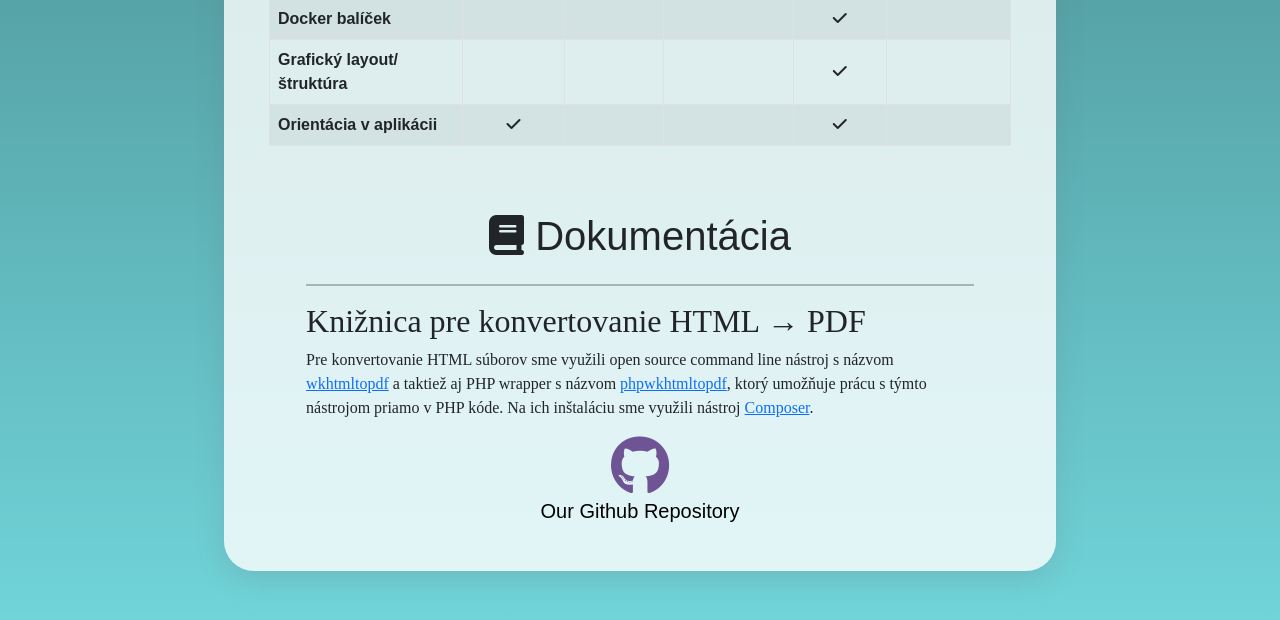
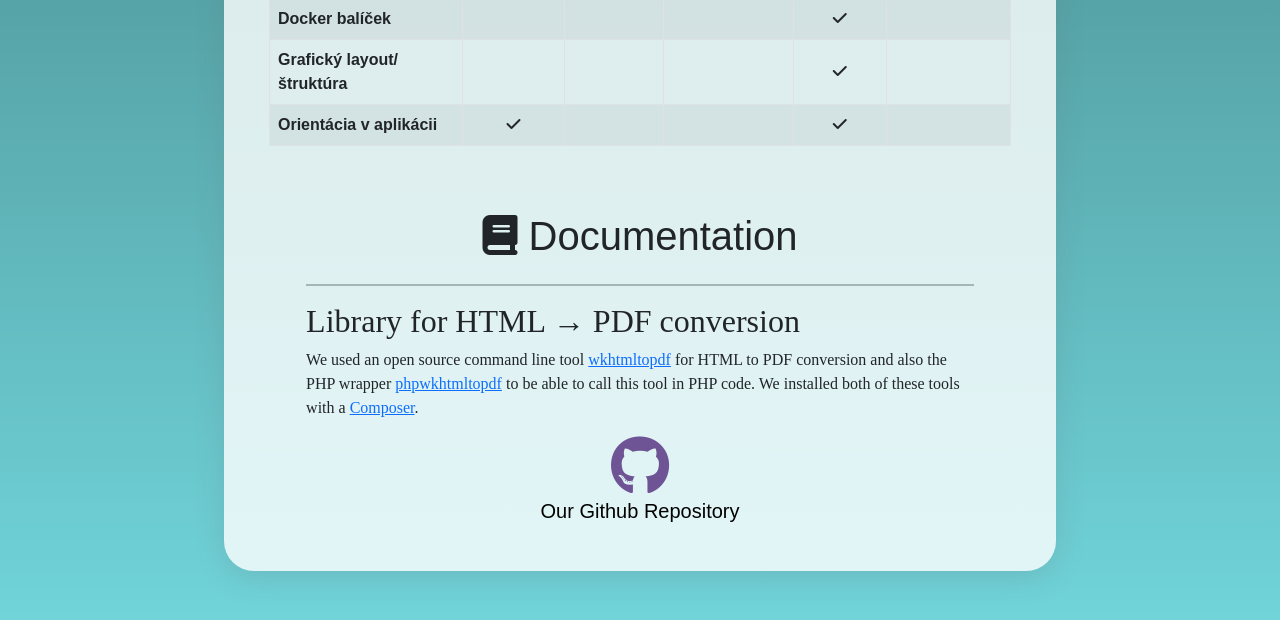
Before and after one commit to Kolosecek/WebTech2, a PHP site: page /info.php in a window 1280 px wide. Shown: the part 2232-2852 px from the top of the page. Run offline with PHP 8.4, Linux system fonts and the light colour scheme; some libraries are stand-ins or nearby versions.

Commit message:
eng documentation

```diff
--- a/info.php
+++ b/info.php
@@ -22,7 +22,8 @@
 
 
         <div class="table_wrapper" style="margin: 100px; justify-content: center; align-items: center; display: flex; flex-direction: column">
-            <h1 style="text-align: center; font-family: 'Asap', sans-serif">About</h1>
+            <h1 style="text-align: center; font-family: 'Asap', sans-serif"><i class="fas fa-address-card"></i>
+                About</h1>
             <hr style="width: 90%; height: 2px; background-color: black !important;">
 
             <div class="contacts-container">
@@ -215,17 +216,15 @@
                 </tbody>
             </table>
 
-            <h1 style="margin-top: 50px; font-family: 'Asap', sans-serif"><i class="fas fa-book"></i> Dokumentácia
+            <h1 style="margin-top: 50px; font-family: 'Asap', sans-serif"><i class="fas fa-book"></i> Documentation
                 </h1>
             <hr style="width: 90%; height: 2px; background-color: black !important;">
             <div id="documentation">
-                <h2>Knižnica pre konvertovanie HTML → PDF</h2>
+                <h2>Library for HTML → PDF conversion</h2>
                 <p>
-                    Pre konvertovanie HTML súborov sme využili open source command line nástroj s názvom
-                    <a href="https://wkhtmltopdf.org" target="_blank">wkhtmltopdf</a> a taktiež aj
-                    PHP wrapper s názvom <a href="https://github.com/mikehaertl/phpwkhtmltopdf" target="_blank">phpwkhtmltopdf</a>,
-                    ktorý umožňuje prácu s týmto nástrojom priamo v PHP kóde. Na ich inštaláciu sme využili nástroj
-                    <a href="https://getcomposer.org" target="_blank">Composer</a>.
+                    We used an open source command line tool  <a href="https://wkhtmltopdf.org" target="_blank">wkhtmltopdf</a>
+                    for HTML to PDF conversion and also the PHP wrapper <a href="https://github.com/mikehaertl/phpwkhtmltopdf" target="_blank">phpwkhtmltopdf</a>
+                    to be able to call this tool in PHP code. We installed both of these tools with a <a href="https://getcomposer.org" target="_blank">Composer</a>.
                 </p>
 
                 <div id="github" class="grow">
```
